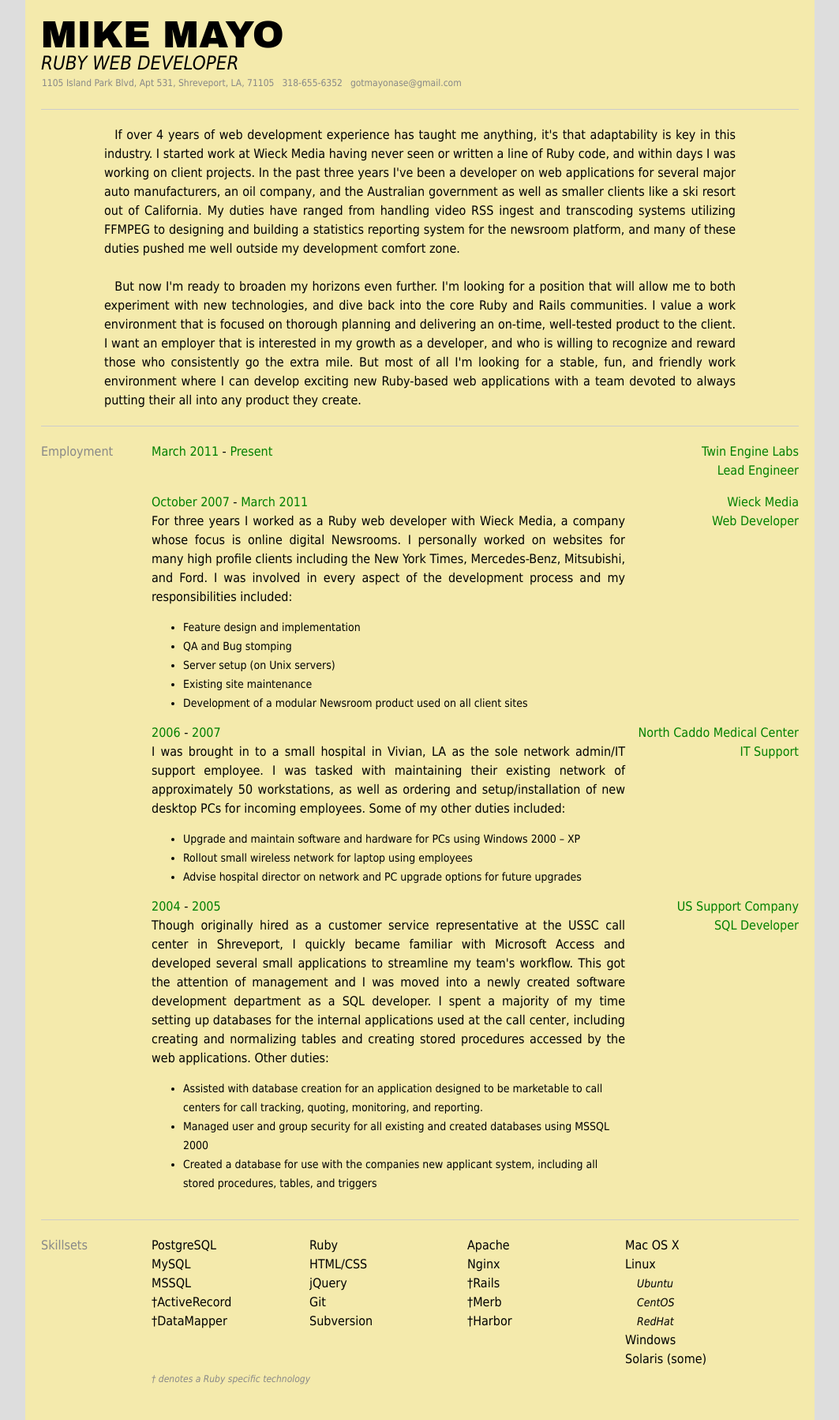
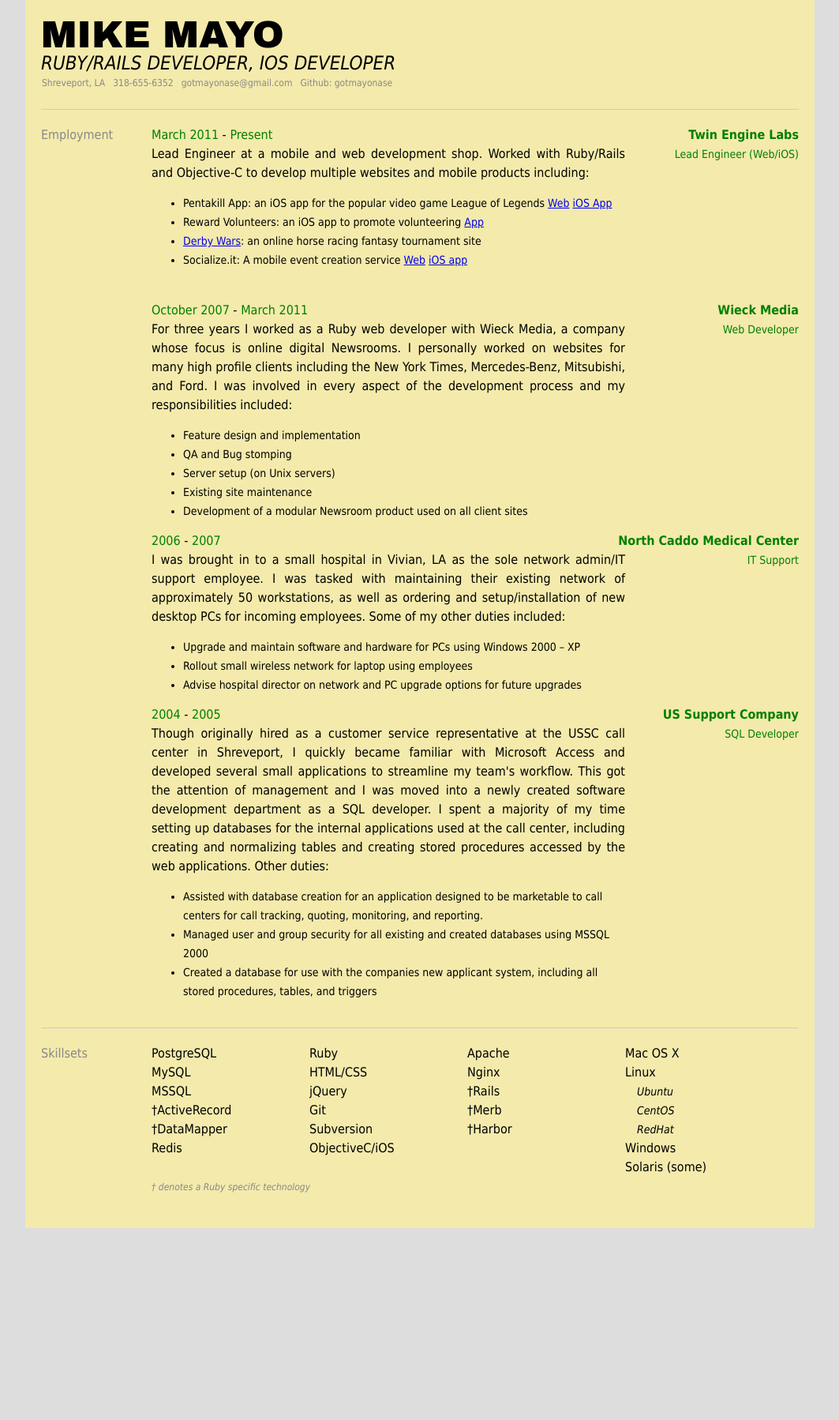
Before and after one commit to gotmayonase/blog, a Jekyll site: the page resume.html, which Jekyll copies as it is, in a window 1280 px wide. Shown: the whole page at 79% size, without its empty margins (108-1171 px from the left). Built offline with Jekyll 4.4.1, drawn with Linux system fonts in a browser that asks for light colours; after the commit the page ends 1555 px from its top, so only the background shows below that.

Commit message:
redoing resume

```diff
--- a/_layouts/post.html
+++ b/_layouts/post.html
@@ -30,7 +30,7 @@ layout: default
   </a>
   <br />
   <div style="margin-top: 3px">
-  <a href="https://twitter.com/share" class="twitter-share-button" data-via="mike_mayo" data-related="mike_mayo">Tweet</a>
+  <a href="https://twitter.com/share" class="twitter-share-button" data-via="mike_mayo" data-related="mike_mayo" data-align="right">Tweet</a>
   <script>!function(d,s,id){var js,fjs=d.getElementsByTagName(s)[0];if(!d.getElementById(id)){js=d.createElement(s);js.id=id;js.src="//platform.twitter.com/widgets.js";fjs.parentNode.insertBefore(js,fjs);}}(document,"script","twitter-wjs");</script>
   </div>
 </span>
--- a/resume.html
+++ b/resume.html
@@ -15,6 +15,8 @@
           article header{left:auto; right:0; top:0; text-align:right; clear:left; color:green}
           article p{width:600px; margin:0; padding:0 0 0 0; font-weight:normal; clear:both;}
           article time { color:green; }
+          article header h1 { font-weight: bold }
+          article header h2 { font-size: 14px }
 
       #header h1, #header h2{ float: left; text-transform: uppercase;}
       #header h1 { font: 48px "Arial Black"; margin:0;padding:0; line-height: 48px; }
@@ -53,6 +55,8 @@
           article header{left:auto; right:0; top:0; text-align:right; clear:left; color:green}
           article p{width:600px; margin:0; padding:0 0 0 0; font-weight:normal; clear:both;}
           article time { color:green; }
+          article header h1 { font-weight: bold }
+          article header h2 { font-size: 14px }
 
       #header h1, #header h2{ float: left; text-transform: uppercase;}
       #header h1 { font: 48px "Arial Black"; margin:0;padding:0; line-height: 48px; }
@@ -85,36 +89,18 @@
     <!-- <a href="/resume.pdf" id="pdf-download">Download PDF</a> -->
     <div id="header">
       <h1>Mike Mayo</h1>
-      <h2>Ruby Web Developer</h2>
+      <h2>Ruby/Rails Developer, iOS Developer</h2>
     </div>
     <div style="clear: both;"></div>
     <section id="contact-info">
       <article>
-        <p>1105 Island Park Blvd, Apt 531, Shreveport, LA, 71105</p>
+        <p>Shreveport, LA</p>
         <p>318-655-6352</p>
         <a href="mailto:gotmayonase@gmail.com">gotmayonase@gmail.com</a>
+        <a href="http://www.github.com/gotmayonase">Github: gotmayonase</a>
       </article>
     </section>
     <div style="clear: both;"></div>
-    <section id="profile">
-      <article>
-        <p align="justify">
-          If over 4 years of web development experience has taught me anything, it's that adaptability is key in this industry.  I started work at Wieck Media having never
-          seen or written a line of Ruby code, and within days I was working on client projects.  In the past three years I've been a developer on web applications for several
-          major auto manufacturers, an oil company, and the Australian government as well as smaller clients like a ski resort out of California.  My duties have ranged from
-          handling video RSS ingest and transcoding systems utilizing FFMPEG to designing and building a statistics reporting system for the newsroom platform, and many of these
-          duties pushed me well outside my development comfort zone.
-        </p>
-        <br />
-        <p align="justify">
-          But now I'm ready to broaden my horizons even further.  I'm looking for a position that will allow me to both experiment with new technologies, and dive back into the
-          core Ruby and Rails communities.  I value a work environment that is focused on thorough planning and delivering an on-time, well-tested product to the client.  I want
-          an employer that is interested in my growth as a developer, and who is willing to recognize and reward those who consistently go the extra mile.  But most of all I'm looking
-          for a stable, fun, and friendly work environment where I can develop exciting new Ruby-based web applications with a team devoted to always putting their all into any
-          product they create.
-        </p>
-      </article>
-    </section>
     <section id="work-history">
       <header>
         <h1>Employment</h1>
@@ -122,9 +108,18 @@
       <article style="margin-bottom: 40px">
         <header>
           <h1>Twin Engine Labs</h1>
-          <h2>Lead Engineer</h2>
+          <h2>Lead Engineer (Web/iOS)</h2>
         </header>
         <time datetime="2010-01-01">March 2011</time> - <time datetime="2010-01-01">Present</time>
+        <p align="justify">
+          Lead Engineer at a mobile and web development shop. Worked with Ruby/Rails and Objective-C to develop multiple websites and mobile products including:
+          <ul>
+            <li>Pentakill App: an iOS app for the popular video game League of Legends <a href="http://www.pentakillapp.com">Web</a> <a href="https://itunes.apple.com/us/app/pentakill/id532646937?mt=8&uo=4">iOS App</a></li>
+            <li>Reward Volunteers: an iOS app to promote volunteering <a href="https://itunes.apple.com/us/app/reward-volunteers/id496334237?mt=8&uo=4">App</a></li>
+            <li><a href="http://www.derbywars.com">Derby Wars</a>: an online horse racing fantasy tournament site</li>
+            <li>Socialize.it: A mobile event creation service <a href="http://www.socializeitapp.com">Web</a> <a href="https://itunes.apple.com/us/app/socializeit/id508565127?mt=8">iOS app</a></li>
+          </ul>
+        </p>
       </article>
       <article>
         <header>
@@ -183,6 +178,7 @@
           <li>MSSQL</li>
           <li>&dagger;ActiveRecord</li>
           <li>&dagger;DataMapper</li>
+          <li>Redis</li>
         </ul>
         <ul>
           <li>Ruby</li>
@@ -190,6 +186,7 @@
           <li>jQuery</li>
           <li>Git</li>
           <li>Subversion</li>
+          <li>ObjectiveC/iOS</li>
         </ul>
         <ul>
           <li>Apache</li>
```
Also changed, not shown: 13 other files.
